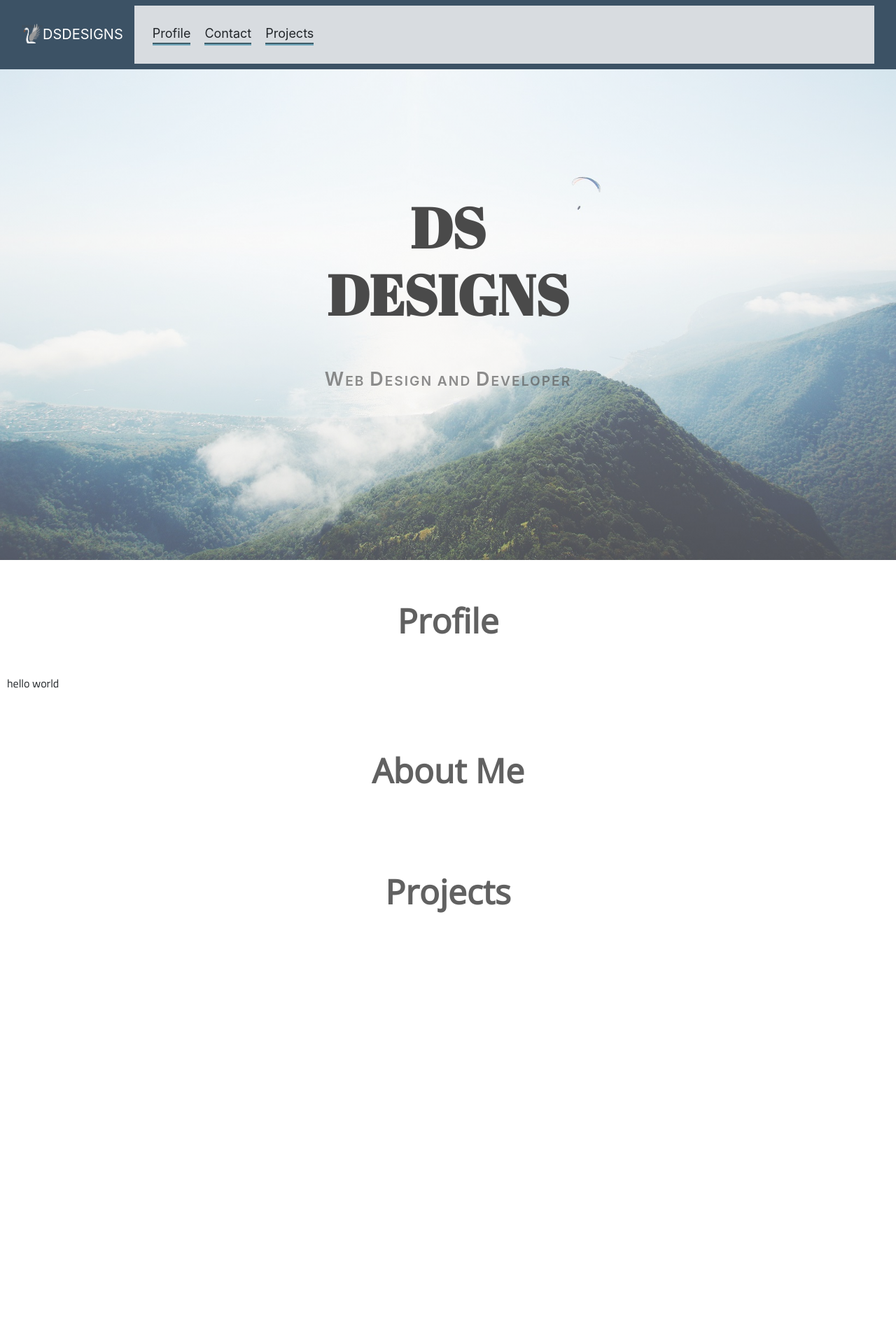
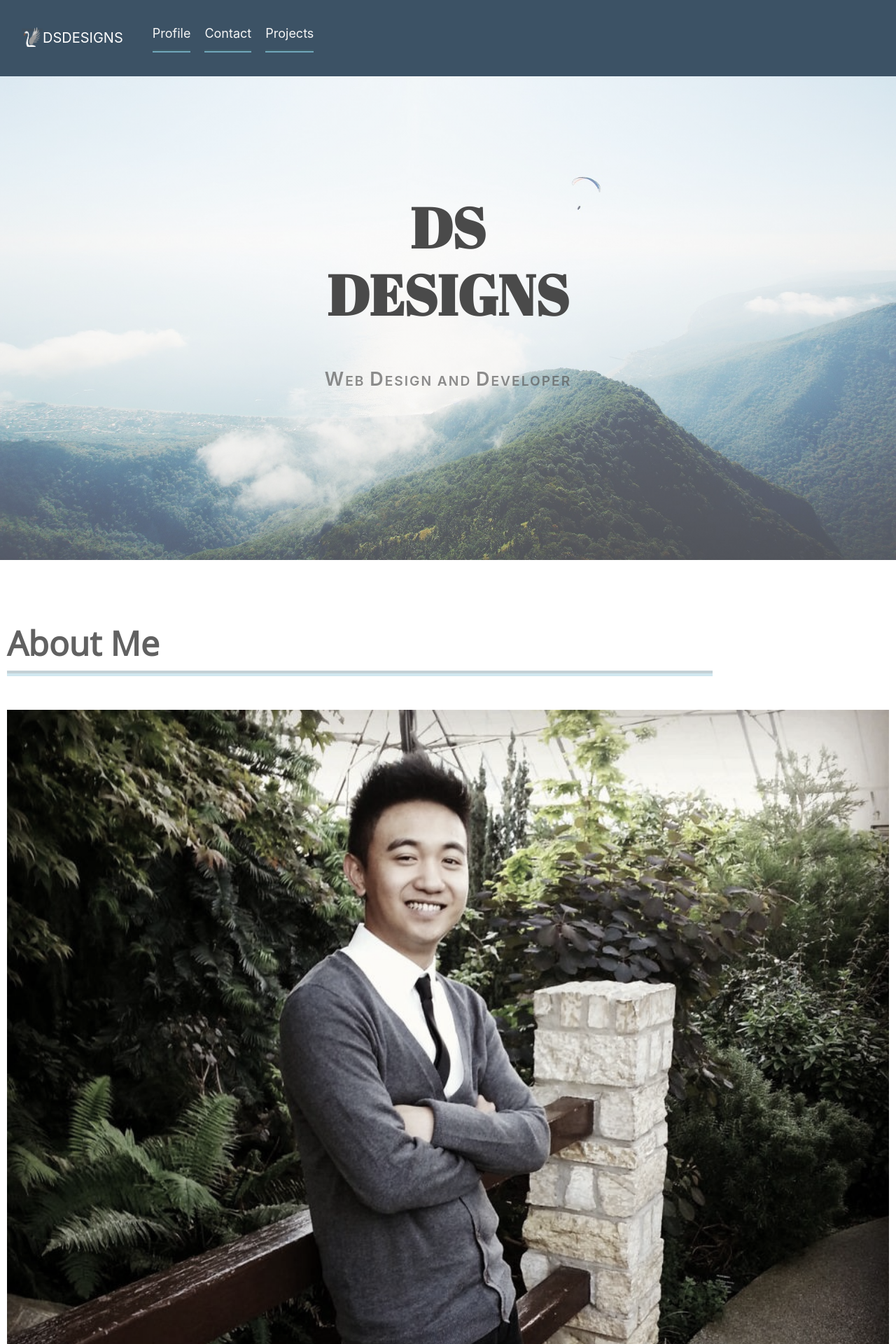
Before and after one commit to dswanson8/school-work-and-demos, a PHP site: page / in a window 1280 px wide. Shown: the top 1920 px of the page at 70% size. Before the commit the page ends 1304 px from the top, so only its background shows below. Run offline with PHP 8.4, Linux system fonts and the light colour scheme.

Commit message:
added new content

```diff
--- a/profile_page/css/sassFiles/typography/_font.scss
+++ b/profile_page/css/sassFiles/typography/_font.scss
@@ -15,6 +15,10 @@ body {
 			font-family: 'Titillium Web', sans-serif;
 		}
 
+		p {
+			font-size: 18px;
+		}
+
 	}
 
 }
--- a/profile_page/css/style.css
+++ b/profile_page/css/style.css
@@ -25,6 +25,9 @@ body main h2 {
 body main p, body main li, body main a {
   font-family: "Titillium Web", sans-serif;
 }
+body main p {
+  font-size: 18px;
+}
 
 /*=====================================
         ++ NAV STYLES
@@ -38,19 +41,25 @@ body main p, body main li, body main a {
   vertical-align: sub;
 }
 .fixed-navigation .dropdown-container {
-  background-color: rgba(255, 255, 255, 0.8);
   transition: all 0.3s cubic-bezier(0.25, 0.1, 0.51, 1.04) 0s;
 }
 .fixed-navigation .dropdown-container .dropDown-list {
   font-size: 18px;
 }
 .fixed-navigation .dropdown-container .dropDown-list li {
-  border-right: 4px groove #71a7bb;
-  margin-bottom: 10px;
+  border-bottom: 4px groove #71a7bb;
+  margin-bottom: 20px;
+  margin-left: auto;
+  margin-right: auto;
+  padding-bottom: 10px;
   font-size: 1em;
-  width: 50%;
-  margin-left: auto;
+  width: 80%;
   padding-right: 10px;
+  text-align: center;
+  color: snow;
+}
+.fixed-navigation .dropdown-container .dropDown-list li a {
+  color: #f6f6f6;
 }
 @media screen and (min-width: 768px) {
   .fixed-navigation .dropdown-container .dropDown-list {
@@ -111,12 +120,31 @@ header .header-container .sub-title span {
         ++ MAIN STYLES
 =====================================*/
 main .section {
+  margin-top: 2em;
+}
+main .section h2 {
+  color: #616161;
+  text-align: left;
+  border-bottom: groove 8px rgba(102, 178, 205, 0.3);
+  width: 80%;
+  padding-bottom: 10px;
+  margin: 1em 0;
+}
+main .profile_section__image {
+  width: 100%;
+  height: 100%;
   padding: 10px;
 }
-main .section h2 {
-  text-align: center;
-  color: #616161;
-  margin: 1em 0;
+main .profile_section__image img {
+  width: 100%;
+  height: auto;
+  -webkit-filter: grayscale(100%);
+  filter: grayscale(55.4%);
+}
+main .profile_section__contentWrap {
+  background-color: #f5f5f5;
+  padding: 20px;
+  color: #7e7e7e;
 }
 /*=====================================
         ++ FOOTER STYLES
--- a/profile_page/index.html
+++ b/profile_page/index.html
@@ -37,9 +37,9 @@
                     <!-- NAVIGATION DROPDOWN -->
                     <div class="collapse navbar-collapse text-right p-3 dropdown-container" id="dropDown">
                         <ul class="navbar-nav dropDown-list">
-                            <li class="nav-item">Profile</li>
-                            <li class="nav-item">Contact</li>
-                            <li class="nav-item">Projects</li>
+                            <li class="nav-item"><a href="#profile">Profile</a></li>
+                            <li class="nav-item"><a href="#contact">Contact</a></li>
+                            <li class="nav-item"><a href="#projects">Projects</a></li>
                         </ul>
                     </div>
                     <!-- END DROPWDOWN -->
@@ -68,24 +68,32 @@
 
         <div class="section profile_section">
 
-            <h2>Profile</h2>
 
-            <div class="profile_section__heading">
+            <div class="profile_section__image">
+                <h2 class="">About Me</h2>
+                <img src="image/profile-image.jpg" alt="">
+            </div>
 
-                <p>hello world</p>
+            <div class="profile_section__contentWrap">
+
+                <div class="headingContent">
+
+                    <p>hello world</p>
+                </div>
+
             </div>
 
         </div>
 
         <div class="section contact_section">
 
-            <h2>About Me</h2>
+            <h2>Portfolio</h2>
         </div>
 
 
         <div class="section project_section">
 
-            <h2>Projects</h2>
+            <h2>Contact</h2>
         </div>
 
 
```
Also changed, not shown: profile_page/css/sassFiles/layout/_main.scss (+38 -5 lines), profile_page/css/sassFiles/layout/_nav.scss (+12 -5 lines), profile_page/image/profile-image.jpg (added), 1 other file.
